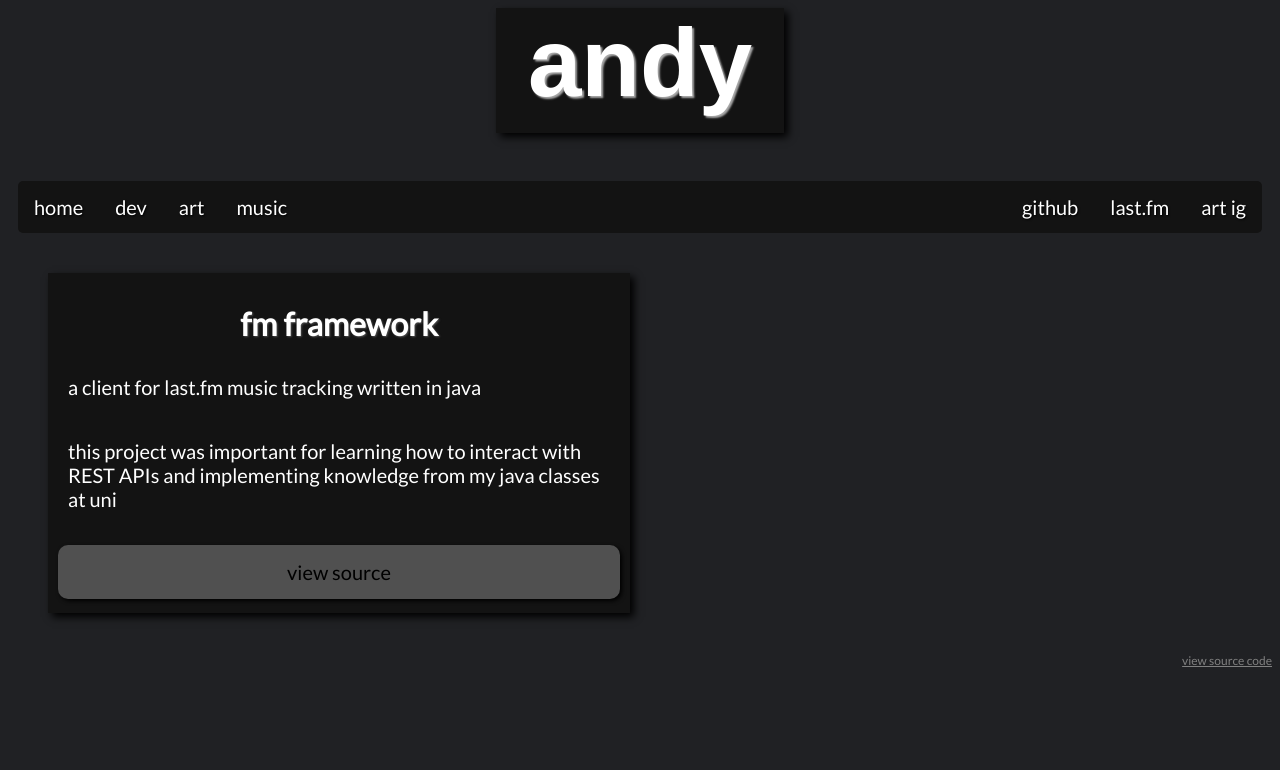
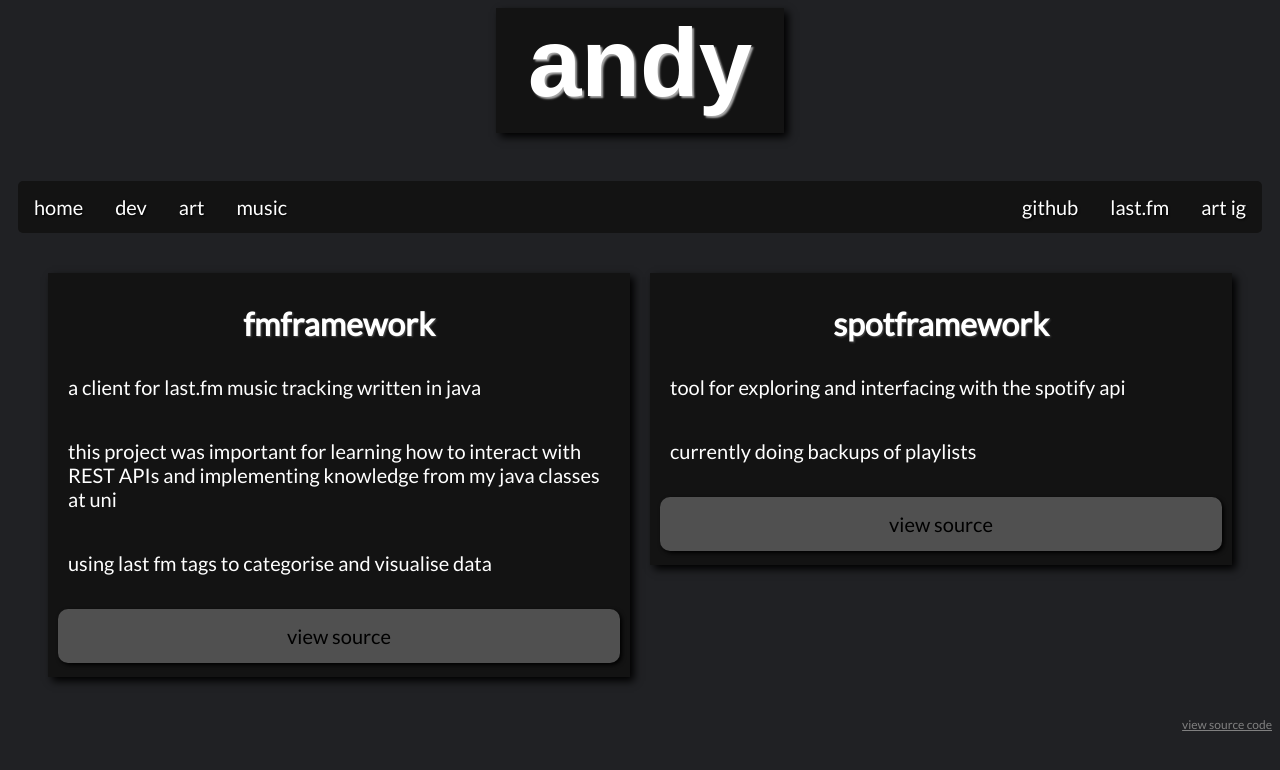
Before and after one commit to Sarsoo/sarsooxyz.pyreact, a Flask app: page /dev in a window 1280 px wide. Shown: the top 770 px of the page. Run offline with Flask 2, Linux system fonts and the light colour scheme; some web fonts are replaced.

Commit message:
added spotframework

```diff
--- a/sarsoo/templates/dev.html
+++ b/sarsoo/templates/dev.html
@@ -5,10 +5,17 @@
 {% block content %}
 	<div class="row">
 		<div class="col-pad-6 card">
-			<h1>fm framework</h1>
+			<h1>fmframework</h1>
 			<p>a client for last.fm music tracking written in java</p>
 			<p>this project was important for learning how to interact with  REST APIs and implementing knowledge from my java classes at uni</p>
+			<p>using last fm tags to categorise and visualise data</p>
 			<a href="https://github.com/Sarsoo/fmframework" style="width:100%;" class="button">view source</a>
+		</div>
+		<div class="col-pad-6 card">
+			<h1>spotframework</h1>
+			<p>tool for exploring and interfacing with the spotify api</p>
+			<p>currently doing backups of playlists</p>
+			<a href="https://github.com/Sarsoo/spotframework" style="width:100%;" class="button">view source</a>
 		</div>
 	</div>
 {% endblock %}
```
